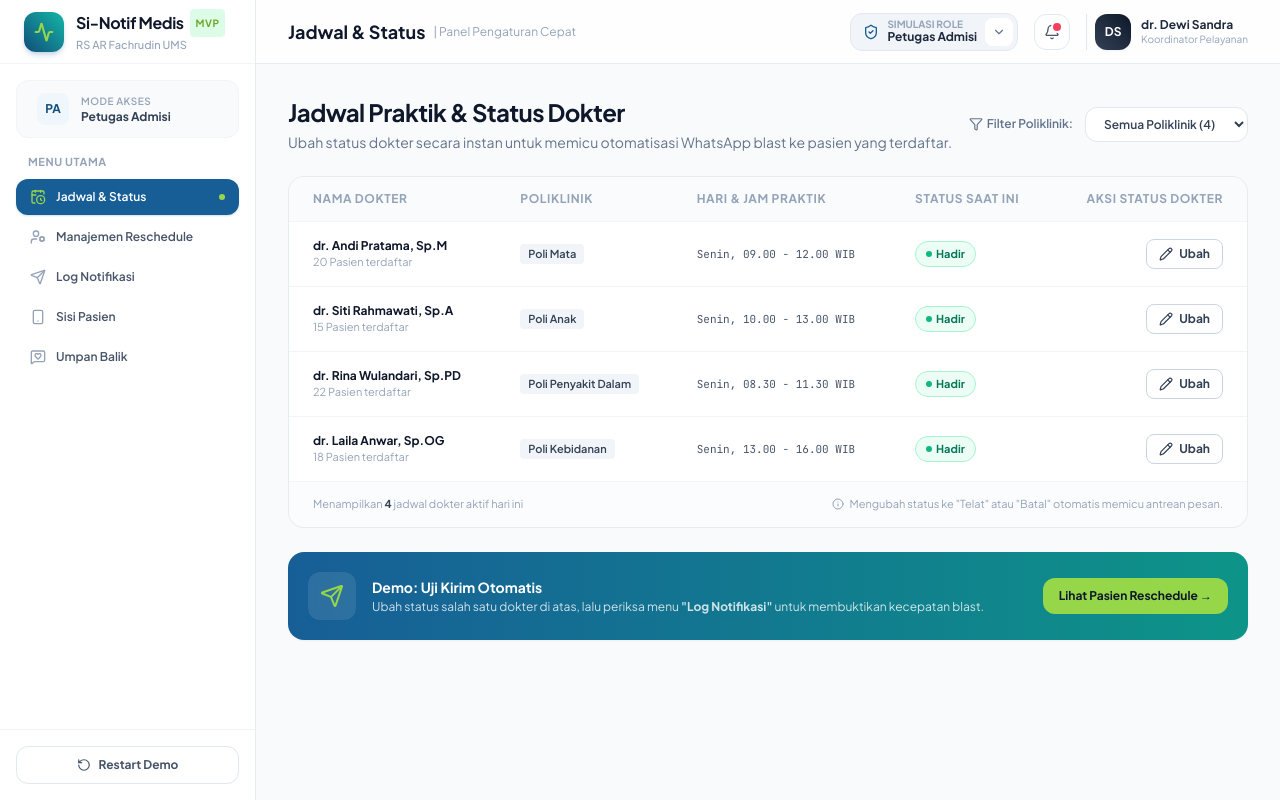
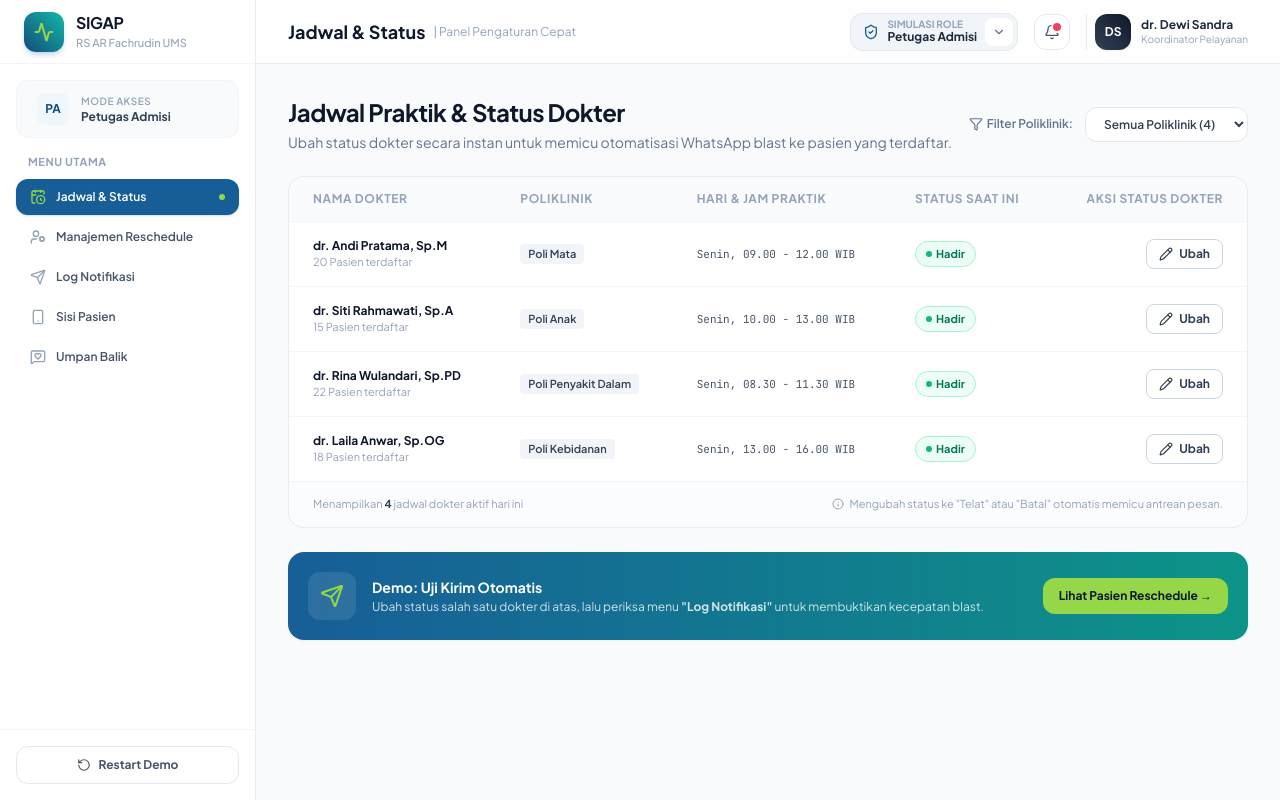
Before and after one commit to frendyardiansyah31/si-jaga-rs, a plain HTML site: page index.html in a window 1280 px wide. Drawn offline with nearby package versions, Linux system fonts and the light colour scheme.

Commit message:
change: title to sigap

```diff
--- a/index.html
+++ b/index.html
@@ -111,11 +111,7 @@
                 <span
                   class="font-bold text-slate-900 tracking-tight text-base flex items-center gap-1.5"
                 >
-                  Si-Notif Medis
-                  <span
-                    class="text-[10px] uppercase font-bold tracking-wider px-1.5 py-0.5 rounded bg-brand-100 text-brand-600"
-                    >MVP</span
-                  >
+                  SIGAP
                 </span>
                 <p class="text-[11px] font-medium text-slate-400">
                   RS AR Fachrudin UMS
```
